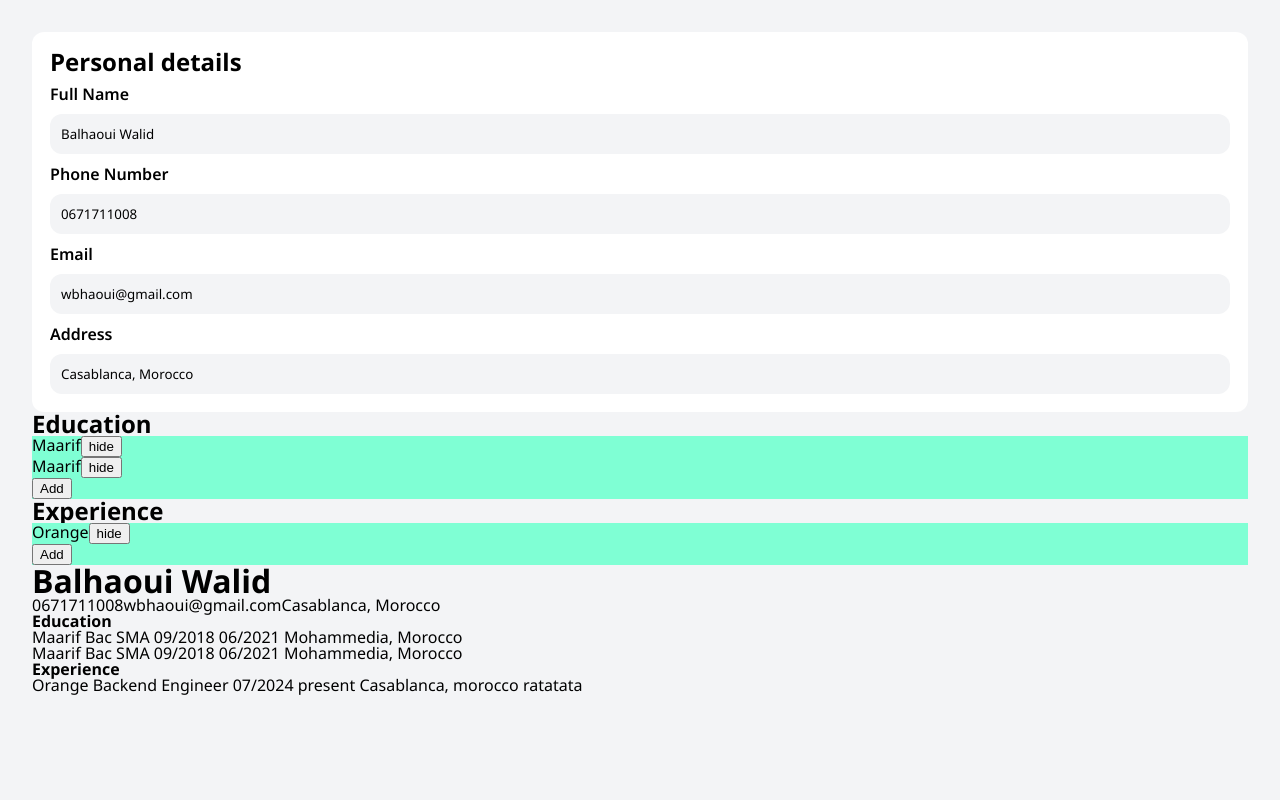
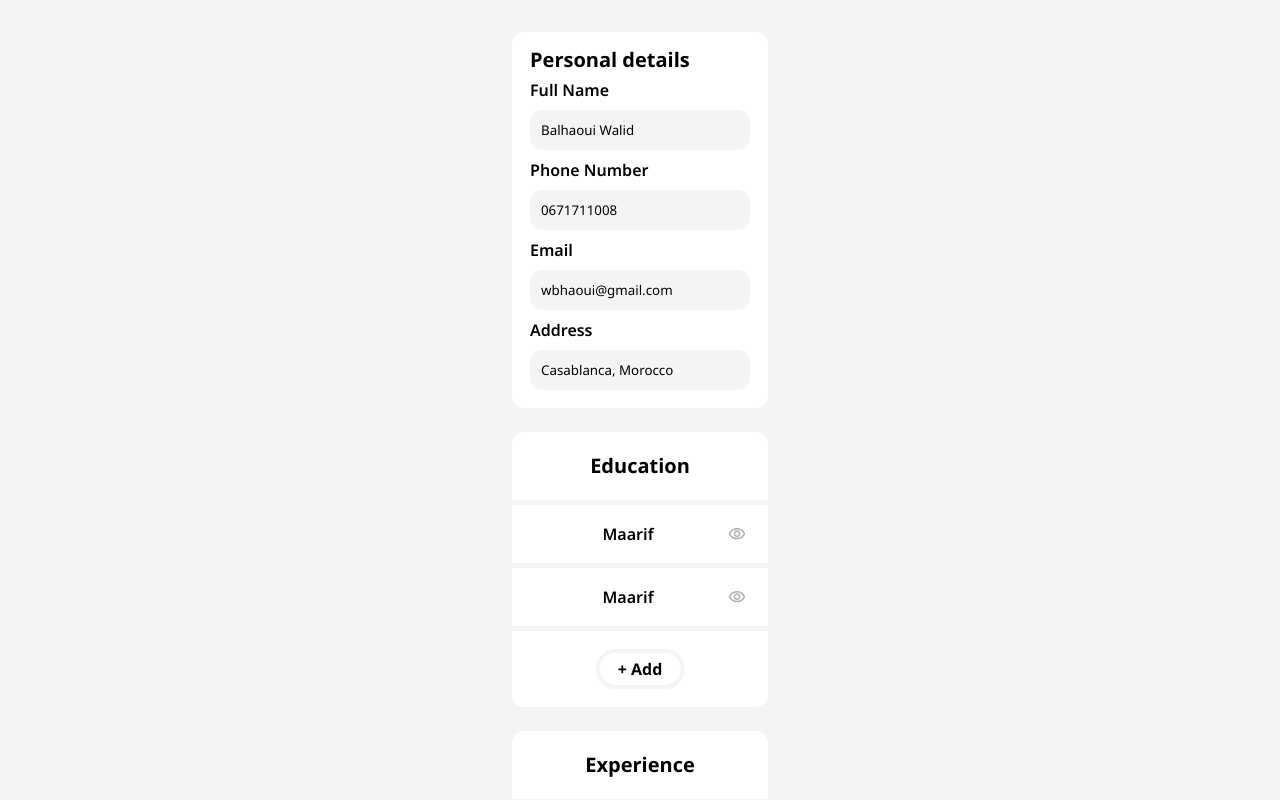
Before and after one commit to Archesper/react-cv-generator, a React (Vite) app: page / in a window 1280 px wide. Shown: the top 800 px of the page. Built offline with nearby package versions, Linux system fonts and the light colour scheme.

Commit message:
Update experience/education menu styling

```diff
--- a/package.json
+++ b/package.json
@@ -10,6 +10,10 @@
     "preview": "vite preview"
   },
   "dependencies": {
+    "@emotion/react": "^11.11.3",
+    "@emotion/styled": "^11.11.0",
+    "@mui/icons-material": "^5.15.6",
+    "@mui/material": "^5.15.6",
     "react": "^18.2.0",
     "react-dom": "^18.2.0",
     "reset-css": "^5.0.2"
--- a/src/components/App.jsx
+++ b/src/components/App.jsx
@@ -143,6 +143,7 @@ export default function App() {
               address={resumeData.address}
             ></InfoInput>
           </form>
+          <section className="detail-section">
             <Togglable title="Education">
               <MultiInput
                 {...eventHandlers}
@@ -151,6 +152,8 @@ export default function App() {
                 content={resumeData.education}
               ></MultiInput>
             </Togglable>
+          </section>
+          <section className="detail-section">
             <Togglable title="Experience">
               <MultiInput
                 {...eventHandlers}
@@ -166,6 +169,7 @@ export default function App() {
                 content={resumeData.experience}
               ></MultiInput>
             </Togglable>
+          </section>
         </div>
         <CV data={resumeData}></CV>
       </main>
--- a/src/components/CustomInput.jsx
+++ b/src/components/CustomInput.jsx
@@ -9,9 +9,10 @@ export default function CustomInput({
   const [value, setValue] = useState(defaultValue);
   return (
     <>
-      <label for={name}> {labelName}</label>
+      <label htmlFor={name}> {labelName}</label>
       <input
         name={name}
+        id={name}
         type="text"
         value={value}
         onChange={(event) => {
--- a/src/components/Info.jsx
+++ b/src/components/Info.jsx
@@ -1,4 +1,5 @@
 import { useState } from "react";
+import VisibilityOutlinedIcon from '@mui/icons-material/VisibilityOutlined';
 
 export default function Info({
   name,
@@ -9,9 +10,10 @@ export default function Info({
   targetid,
 }) {
   return (
-    <div onClick={onClick}>
-      {name}
+    <div className="info" onClick={onClick}>
+      <p className="infoText">{name}</p>
       <button
+      className="visibility-btn"
         data-target={target}
         data-targetid={targetid}
         onClick={(e) => {
@@ -19,8 +21,9 @@ export default function Info({
           visibilityToggler(e);
         }}
       >
-        {visible ? "hide" : "show"}
+        <VisibilityOutlinedIcon></VisibilityOutlinedIcon>
       </button>
+
     </div>
   );
 }
--- a/src/components/MultiInput.jsx
+++ b/src/components/MultiInput.jsx
@@ -15,6 +15,7 @@ export default function MultiInput({
   if (inputState.action === "default") {
     return (
       <>
+        <div className="info-container">
           {content.map((item) => {
             return (
               <Info
@@ -30,7 +31,13 @@ export default function MultiInput({
               ></Info>
             );
           })}
-        <button onClick={() => setInputState({ action: "add" })}>Add</button>
+        </div>
+        <button
+          className="info-add-btn"
+          onClick={() => setInputState({ action: "add" })}
+        >
+          + Add
+        </button>
       </>
     );
   } else if (inputState.action === "edit" || inputState.action === "add") {
--- a/src/components/Togglable.jsx
+++ b/src/components/Togglable.jsx
@@ -5,7 +5,7 @@ export default function Togglable({title, children}) {
   const [isActive, setIsActive] = useState(true);
   return (
     <>
-      <h2 onClick={()=> setIsActive(!isActive)}>{title}</h2>
+      <h2 className="section-expander" onClick={()=> setIsActive(!isActive)}>{title}</h2>
       <div className={"togglableContent " + (isActive ? 'toggled' : '')}>{children}</div>
     </>
   );
--- a/src/styles/main.css
+++ b/src/styles/main.css
@@ -11,6 +11,10 @@
   src: url(../assets/NotoSans-Bold.ttf);
 }
 
+* {
+  box-sizing: inherit;
+}
+
 :root {
   font-size: 16px;
   --main-bg-color: #F3F4F6;
@@ -19,18 +23,22 @@
   --primary-font-semi-bold: 'NotoSansSemiBold';
   --primary-font-bold: 'NotoSansBold';
   --primary-header-size: 2rem;
-  --secondary-header-size: 1.5rem;
+  --secondary-header-size: 1.25rem;
+  --standard-border-radius: 12px;
 }
 
 body {
   background-color: var(--main-bg-color);
   font-family: var(--primary-font), sans-serif;
+  box-sizing: border-box;
 }
 
 main {
   display: flex;
   flex-direction: column;
+  align-items: center;
   padding: 2rem;
+
 }
 
 h1, h2, h3 {
@@ -45,10 +53,16 @@ h2 {
   font-size: var(--secondary-header-size);
 }
 
+button {
+  background-color: inherit;
+  border: none;
+  font: inherit;
+}
+
 main input {
   background-color: var(--main-bg-color);
   padding: 10px;
-  border-radius: 12px;
+  border-radius: var(--standard-border-radius);
   border: none;
   font-family: inherit;
   transition: border .25s, box-shadow .25s;
@@ -61,14 +75,74 @@ main input:focus {
   box-shadow: 0px 3px 15px rgba(59, 131, 246, 0.2);
 }
 
+#data-input {
+  display: flex;
+  flex-direction: column;
+  gap: 1.5rem;
+}
+
 #personal-details {
   background-color: var(--secondary-bg-color);
   display: flex;
   flex-direction: column;
   gap: 12px;
   padding: 18px;
-  border-radius: 12px;
+  border-radius: var(--standard-border-radius);
 }
+
+.section-expander {
+  display: flex;
+  place-content: center;
+  padding: 24px;
+}
+
+.detail-section {
+  border-radius: var(--standard-border-radius);
+  background-color: var(--secondary-bg-color);
+}
+
+.visibility-btn {
+  padding: 8px;
+  display: flex;
+}
+
+.info {
+  display: flex;
+  align-items: center;
+  border-top: 5px solid var(--main-bg-color);
+  padding: 12px 14px 12px 24px;
+}
+
+.info:last-of-type {
+  border-bottom: 5px solid var(--main-bg-color);
+}
+
+.infoText {
+  font-family: var(--primary-font-semi-bold), sans-serif;
+  text-align: center;
+  margin: auto;
+  word-break: break-all;
+  word-spacing: 0;
+}
+
+.info svg {
+  color: rgb(176, 176, 176);
+  width: 18px;
+  height: 18px;
+}
+
+.info-add-btn {
+  margin: 18px 0;
+  margin-left: 50%;
+  transform: translateX(-50%);
+  font-family: var(--primary-font-bold);
+  border: 4px solid var(--main-bg-color);
+  padding: 8px 18px;
+  border-radius: 24px;
+}
+
+
+
 
 label {
   font-family: 'NotoSansSemiBold', sans-serif;
--- a/src/styles/togglable.css
+++ b/src/styles/togglable.css
@@ -1,5 +1,5 @@
 .togglableContent {
-  background-color: aquamarine;
+
   height: 0;
   opacity: 0;
   overflow: hidden;
```
Also changed, not shown: 1 other file (tests, documents, lock files or other folders). Lines whose indentation alone changed are shown as unchanged.
